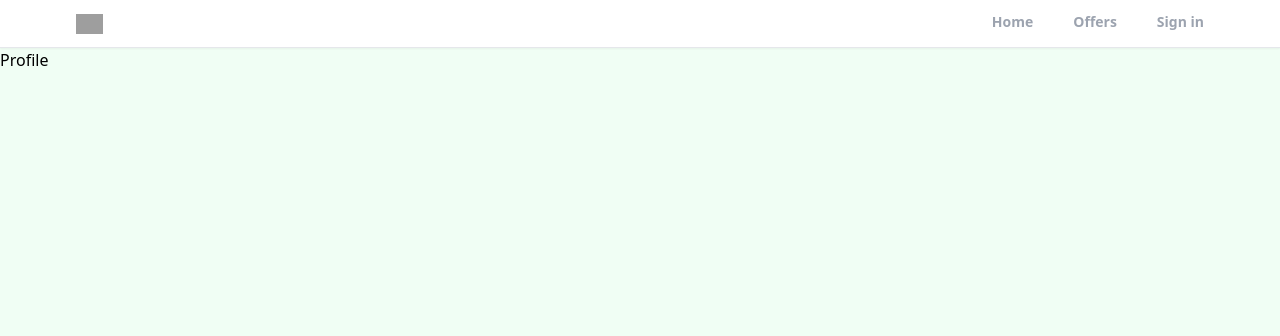
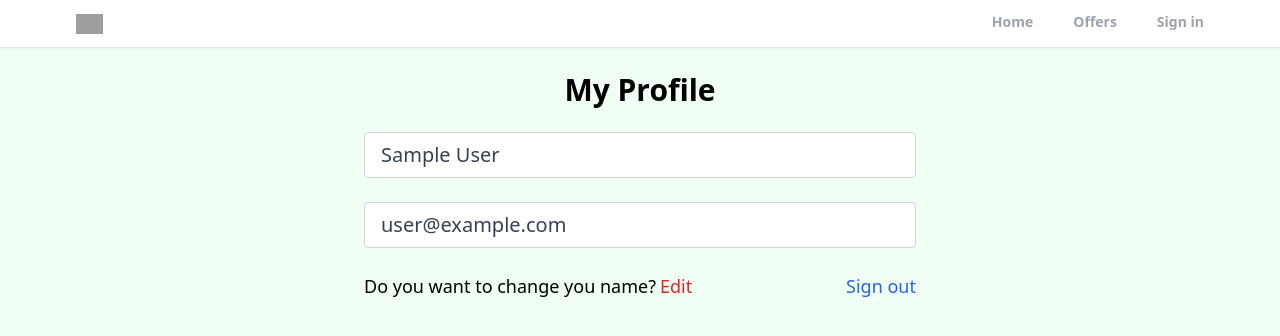
Before and after one commit to mrgenelazo/realtor-clone-react, a React (Create React App) app: page /profile in a window 1280 px wide. Shown: the top 336 px of the page. Built offline with nearby package versions, Linux system fonts and the light colour scheme; no server answers; sample sign-in values are in the browser's storage; grey boxes are pictures that could not be loaded.

Commit message:
Create private route for profile page and logout functionality

```diff
--- a/src/App.js
+++ b/src/App.js
@@ -6,6 +6,7 @@
 import Offers from './pages/Offers';
 import ForgotPassword from './pages/ForgotPassword';
 import Header from './components/Header';
+import { PrivateRoute } from './components/PrivateRoute';
 import {ToastContainer} from 'react-toastify';
 import 'react-toastify/dist/ReactToastify.css';
 
@@ -15,7 +16,9 @@
       <Header />
       <Routes>
         <Route path='/' element={<Home />} />
-        <Route path='/profile' element={<Profile />} />
+        <Route path='/profile' element={<PrivateRoute />}>
+          <Route path='/profile' element={<Profile />} />
+        </Route>
         <Route path='/sign-in' element={<SignIn />} />
         <Route path='/sign-up' element={<SignUp />} />
         <Route path='/offers' element={<Offers />} />
--- /dev/null
+++ b/src/components/PrivateRoute.jsx
@@ -0,0 +1,12 @@
+import React from 'react'
+import { Outlet, Navigate } from 'react-router-dom'
+import {useAuthStatus} from '../hooks/useAuthStatus'
+
+export const PrivateRoute = () => {
+  const {loggedIn, checkingStatus} = useAuthStatus();
+  if(checkingStatus) {
+    return <h3>Loading...</h3>
+  }
+
+  return loggedIn ? <Outlet /> : <Navigate to="/sign-in" />
+}
--- /dev/null
+++ b/src/hooks/useAuthStatus.jsx
@@ -0,0 +1,19 @@
+import { getAuth, onAuthStateChanged } from 'firebase/auth';
+import {useState, useEffect} from 'react'
+
+export function useAuthStatus() {
+  const [loggedIn, setLoggedIn] = useState(false);
+  const [checkingStatus, setCheckingStatus] = useState(true)
+
+  useEffect(() => {
+    const auth = getAuth();
+    onAuthStateChanged(auth, (user) => {
+      if(user) {
+        setLoggedIn(true)
+      }
+      setCheckingStatus(false)
+    })
+  }, []);
+
+  return {loggedIn, checkingStatus}
+}
--- a/src/pages/Profile.jsx
+++ b/src/pages/Profile.jsx
@@ -1,8 +1,45 @@
-import React from 'react'
+import { getAuth } from 'firebase/auth';
+import React, {useState} from 'react'
+import { useNavigate } from 'react-router-dom';
 
 const Profile = () => {
+  const auth = getAuth();
+  const navigate = useNavigate()
+
+  const [formData, setFormData] = useState({
+    name: auth.currentUser.displayName,
+    email: auth.currentUser.email
+  });
+
+  const {name, email} = formData
+  const onLogout = () => {
+    auth.signOut();
+    navigate('/');
+  }
   return (
-    <div>Profile</div>
+    <>
+      <section className='max-w-6xl mx-auto flex flex-col justify-center items-center'>
+        <h1 className='text-3xl text-center mt-6 font-bold'>My Profile</h1>
+        <div className='w-full md:w-[50%] mt-6 px-3'>
+          <form>
+            {/**input */}
+            <input type="text" id="name" value={name} disabled
+              className='w-full px-4 py-2 mb-6 text-xl text-gray-700 bg-white border border-gray-300 rounded transition ease-in-out'
+            />
+            {/**email */}
+            <input type="email" id="email" value={email} disabled
+              className='w-full px-4 py-2 mb-6 text-xl text-gray-700 bg-white border border-gray-300 rounded transition ease-in-out'
+             />
+             <div className='flex justify-between whitespace-nowrap text-sm sm:text-lg mb-6'>
+              <p className='flex items-center'>Do you want to change you name? <span className='text-red-600 hover:text-red-700 cursor-pointer ml-1 transition duration-300 ease-in-out'>Edit</span></p>
+              <p className='text-blue-600 hover:text-blue-700 transition duration-300 ease-in-out cursor-pointer'
+                onClick={onLogout}
+              >Sign out</p>
+             </div>
+          </form>
+        </div>
+      </section>
+    </>
   )
 }
 
```
